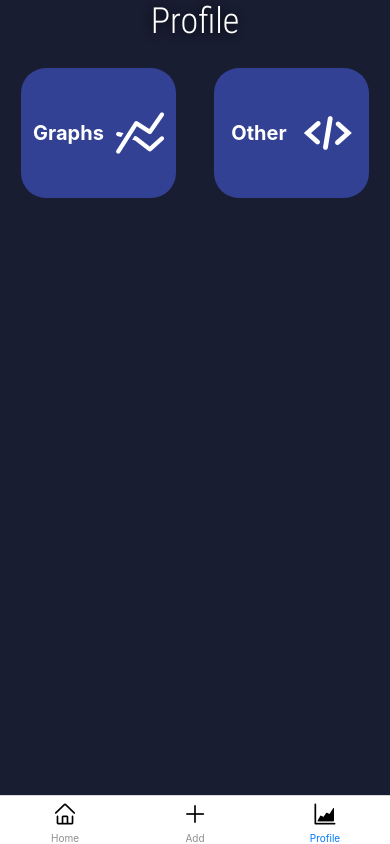
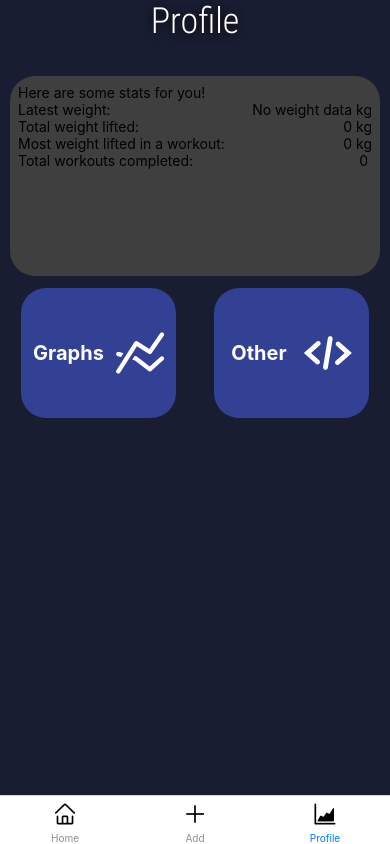
Before and after one commit to juhoohuj/mobile-project, a React Native app: screen /Profile in a window 390 px wide. Built offline with nearby package versions, Linux system fonts and the light colour scheme.

Commit message:
Profile screen changes

```diff
--- a/components/ProfileScreen.js
+++ b/components/ProfileScreen.js
@@ -2,12 +2,103 @@ import React from "react";
 import { Text, View } from "react-native";
 import styles from "../styles/Styles";
 import Card from "../components/Card";
+import AsyncStorage from '@react-native-async-storage/async-storage';
+import { useState, useEffect } from "react";
+import { useIsFocused } from "@react-navigation/native";
 
 
 const ProfileScreen = ({ navigation }) => {
+
+  const [latestWeight, setLatestWeight] = useState(0)
+  const [totalWeightLifted, setTotalWeightLifted] = useState(0)
+  const [totalWorkoutsDone, setTotalWorkoutsDone] = useState(0)
+  const [mostWeightLifted, setMostWeightLifted] = useState(0)
+
+  const isFocused = useIsFocused();
+
+
+  useEffect(() => {
+    async function getData() {
+      try {
+        const latestWeight = await AsyncStorage.getItem("@savedGraphDataWeightValues");
+
+        if (latestWeight !== null) {
+          setLatestWeight(JSON.parse(latestWeight).slice(-1)[0])
+
+        } else {
+         setLatestWeight("No weight data")
+        }
+      } catch (e) {
+        console.error(e);
+      }
+    }
+    getData();
+  }, [isFocused]);
+
+
+  useEffect(() => {
+    async function getWorkoutHistory() {
+      try {
+        const workouts = await AsyncStorage.getItem("@WorkoutHistory");
+        if (workouts !== null) {
+          workoutsParsed = JSON.parse(workouts)
+
+          let totalWeight = 0;
+          let mostWeightLifted = 0;
+
+          for (const workout of workoutsParsed) {
+            let workoutWeight = 0;
+
+            for (const move of workout.moves) {
+              for (const set of move.sets) {
+                const weightLifted = parseInt(set.weight) * parseInt(set.reps);
+                workoutWeight += weightLifted;
+                totalWeight += weightLifted;
+              }
+            }
+            if (workoutWeight > mostWeightLifted) {
+              mostWeightLifted = workoutWeight;
+
+            }
+            setTotalWeightLifted(totalWeight)
+            setMostWeightLifted(mostWeightLifted)
+            setTotalWorkoutsDone(workoutsParsed.length)
+          }
+        } else {
+          console.log("No workout history")
+        }
+      } catch (e) {
+        console.error(e);
+      }
+    }
+    getWorkoutHistory();
+  }, [isFocused]);
+
+
+
+  const ProfileInfoText = ({ label, value, units }) => {
     return (
-        <View style={styles.container}>
+      <View style={{flexDirection: 'row', justifyContent: 'space-between'}}>
+        <Text style={styles.profileText}>{label}</Text>
+        <Text style={styles.profileText}>{value} {units ? units : ""}</Text>
+      </View>
+    );
+  };
+
+
+    return (
+        <View style={[styles.container]}>
           <Text style={styles.headerStyle}>Profile</Text>
+
+      <View style={{height: 200, backgroundColor: "#3f3f3f", margin: 10, borderRadius: 25, padding: 8}}>
+            <Text style={styles.profileText}>Here are some stats for you!</Text>
+
+        <ProfileInfoText label={"Latest weight:"} value={latestWeight} units={"kg"}/>
+        <ProfileInfoText label={"Total weight lifted:"} value={totalWeightLifted} units={"kg"}/>
+        <ProfileInfoText label={"Most weight lifted in a workout:"} value={mostWeightLifted} units={"kg"}/>
+        <ProfileInfoText label={"Total workouts completed:"} value={totalWorkoutsDone}/>
+
+          </View>
             <View style={{flexDirection: "row", justifyContent: "space-around", padding: 2, flexWrap: "wrap", rowGap: 5}}>
               <Card navigation={navigation} cardText={"Graphs"} icon={"line-graph"}  destination={'Graphs'} />
               <Card navigation={navigation} cardText={"Other"} icon={"code"}  destination={'Home'}/>
```
